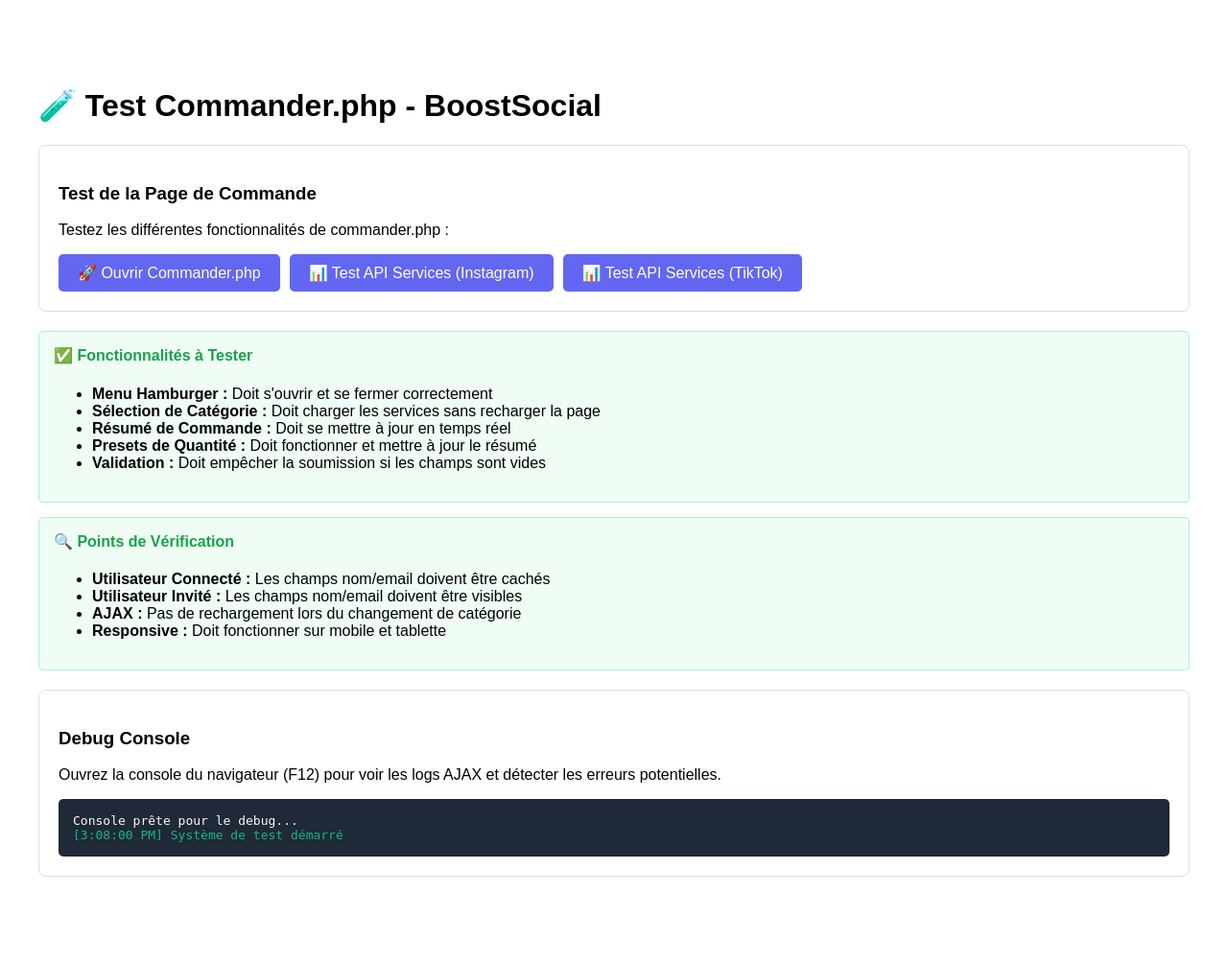
After one commit to maickel2001/SMMFOLLOW, a PHP site: page /test_commander.html in a window 1280 px wide. The commit adds this page. Shown: the whole page at 96% size. Run offline with PHP 8.4, Linux system fonts and the light colour scheme.

Commit message:
Refactor order summary JS and add test page for commander.php
Co-authored-by: maickelm833 <maickelm833@gmail.com>

```diff
--- /dev/null
+++ b/test_commander.html
@@ -0,0 +1,128 @@
+<!DOCTYPE html>
+<html lang="fr">
+<head>
+    <meta charset="UTF-8">
+    <meta name="viewport" content="width=device-width, initial-scale=1.0">
+    <title>Test Commander - BoostSocial</title>
+    <style>
+        body {
+            font-family: Arial, sans-serif;
+            max-width: 1200px;
+            margin: 50px auto;
+            padding: 20px;
+        }
+        .test-section {
+            margin: 20px 0;
+            padding: 20px;
+            border: 1px solid #ddd;
+            border-radius: 8px;
+        }
+        .test-links {
+            display: flex;
+            gap: 10px;
+            flex-wrap: wrap;
+        }
+        .test-link {
+            background: #6366f1;
+            color: white;
+            text-decoration: none;
+            padding: 10px 20px;
+            border-radius: 5px;
+            display: inline-block;
+        }
+        .test-link:hover {
+            background: #4f46e5;
+        }
+        .test-info {
+            background: #f0fdf4;
+            border: 1px solid #a7f3d0;
+            border-radius: 5px;
+            padding: 15px;
+            margin: 15px 0;
+        }
+        .test-info h4 {
+            color: #16a34a;
+            margin-top: 0;
+        }
+    </style>
+</head>
+<body>
+    <h1>🧪 Test Commander.php - BoostSocial</h1>
+
+    <div class="test-section">
+        <h3>Test de la Page de Commande</h3>
+        <p>Testez les différentes fonctionnalités de commander.php :</p>
+
+        <div class="test-links">
+            <a href="commander.php" class="test-link" target="_blank">
+                🚀 Ouvrir Commander.php
+            </a>
+            <a href="get_services.php?category_id=1" class="test-link" target="_blank">
+                📊 Test API Services (Instagram)
+            </a>
+            <a href="get_services.php?category_id=2" class="test-link" target="_blank">
+                📊 Test API Services (TikTok)
+            </a>
+        </div>
+    </div>
+
+    <div class="test-info">
+        <h4>✅ Fonctionnalités à Tester</h4>
+        <ul>
+            <li><strong>Menu Hamburger :</strong> Doit s'ouvrir et se fermer correctement</li>
+            <li><strong>Sélection de Catégorie :</strong> Doit charger les services sans recharger la page</li>
+            <li><strong>Résumé de Commande :</strong> Doit se mettre à jour en temps réel</li>
+            <li><strong>Presets de Quantité :</strong> Doit fonctionner et mettre à jour le résumé</li>
+            <li><strong>Validation :</strong> Doit empêcher la soumission si les champs sont vides</li>
+        </ul>
+    </div>
+
+    <div class="test-info">
+        <h4>🔍 Points de Vérification</h4>
+        <ul>
+            <li><strong>Utilisateur Connecté :</strong> Les champs nom/email doivent être cachés</li>
+            <li><strong>Utilisateur Invité :</strong> Les champs nom/email doivent être visibles</li>
+            <li><strong>AJAX :</strong> Pas de rechargement lors du changement de catégorie</li>
+            <li><strong>Responsive :</strong> Doit fonctionner sur mobile et tablette</li>
+        </ul>
+    </div>
+
+    <div class="test-section">
+        <h3>Debug Console</h3>
+        <p>Ouvrez la console du navigateur (F12) pour voir les logs AJAX et détecter les erreurs potentielles.</p>
+        <div id="consoleOutput" style="background: #1f2937; color: #f9fafb; padding: 15px; border-radius: 5px; font-family: monospace; max-height: 200px; overflow-y: auto;">
+            <div>Console prête pour le debug...</div>
+        </div>
+    </div>
+
+    <script>
+        // Fonction pour ajouter des logs dans la console de test
+        function addConsoleLog(message, type = 'info') {
+            const consoleOutput = document.getElementById('consoleOutput');
+            const timestamp = new Date().toLocaleTimeString();
+            const logElement = document.createElement('div');
+            logElement.style.color = type === 'error' ? '#ef4444' : type === 'success' ? '#10b981' : '#f9fafb';
+            logElement.textContent = `[${timestamp}] ${message}`;
+            consoleOutput.appendChild(logElement);
+            consoleOutput.scrollTop = consoleOutput.scrollHeight;
+        }
+
+        // Intercepter les erreurs console
+        const originalError = console.error;
+        console.error = function(...args) {
+            addConsoleLog(`ERROR: ${args.join(' ')}`, 'error');
+            originalError.apply(console, args);
+        };
+
+        // Intercepter les logs console
+        const originalLog = console.log;
+        console.log = function(...args) {
+            addConsoleLog(`LOG: ${args.join(' ')}`, 'info');
+            originalLog.apply(console, args);
+        };
+
+        // Ajouter un log de démarrage
+        addConsoleLog('Système de test démarré', 'success');
+    </script>
+</body>
+</html>
```
Also changed, not shown: commander.php (+9 -7 lines).
